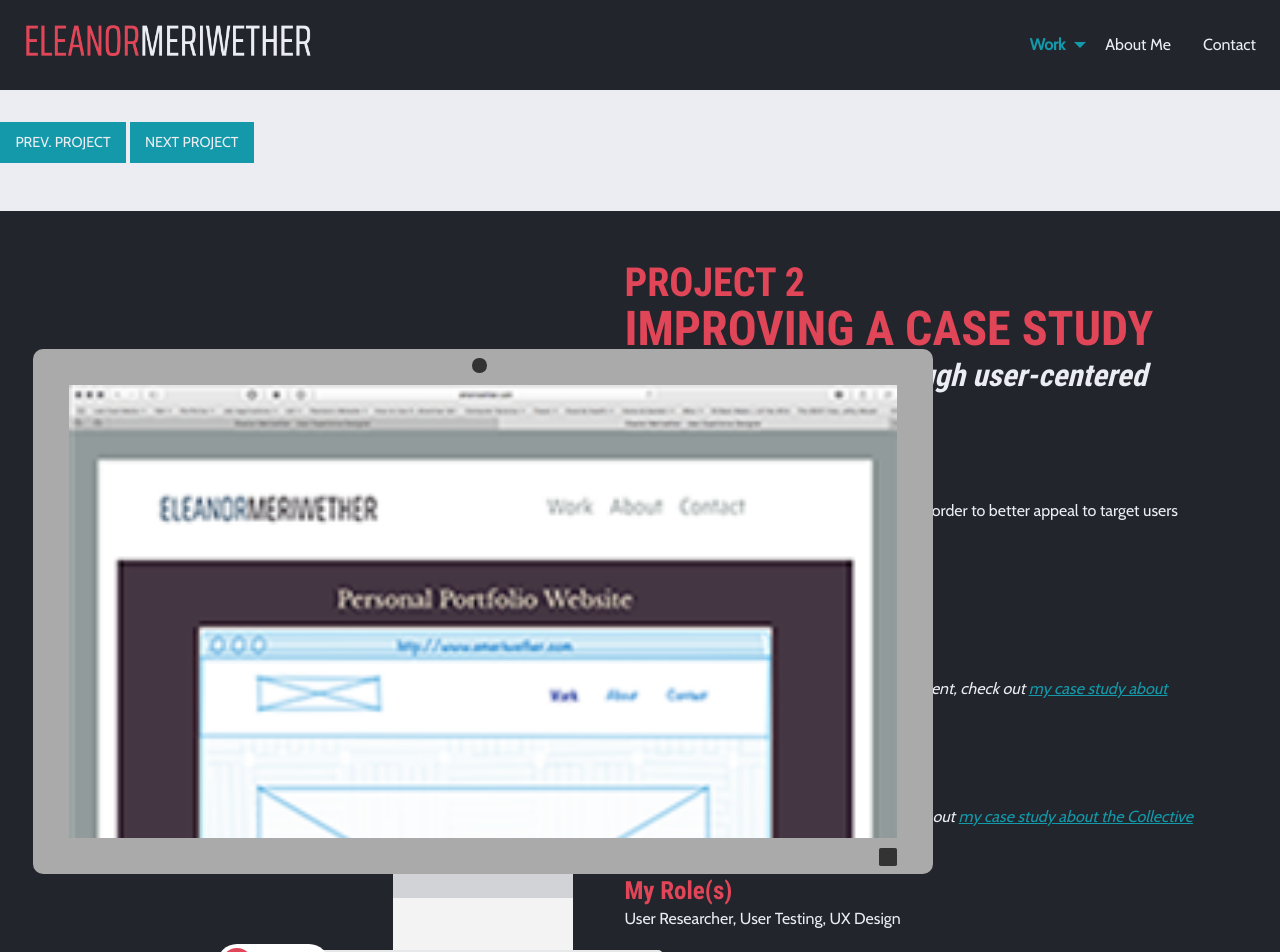
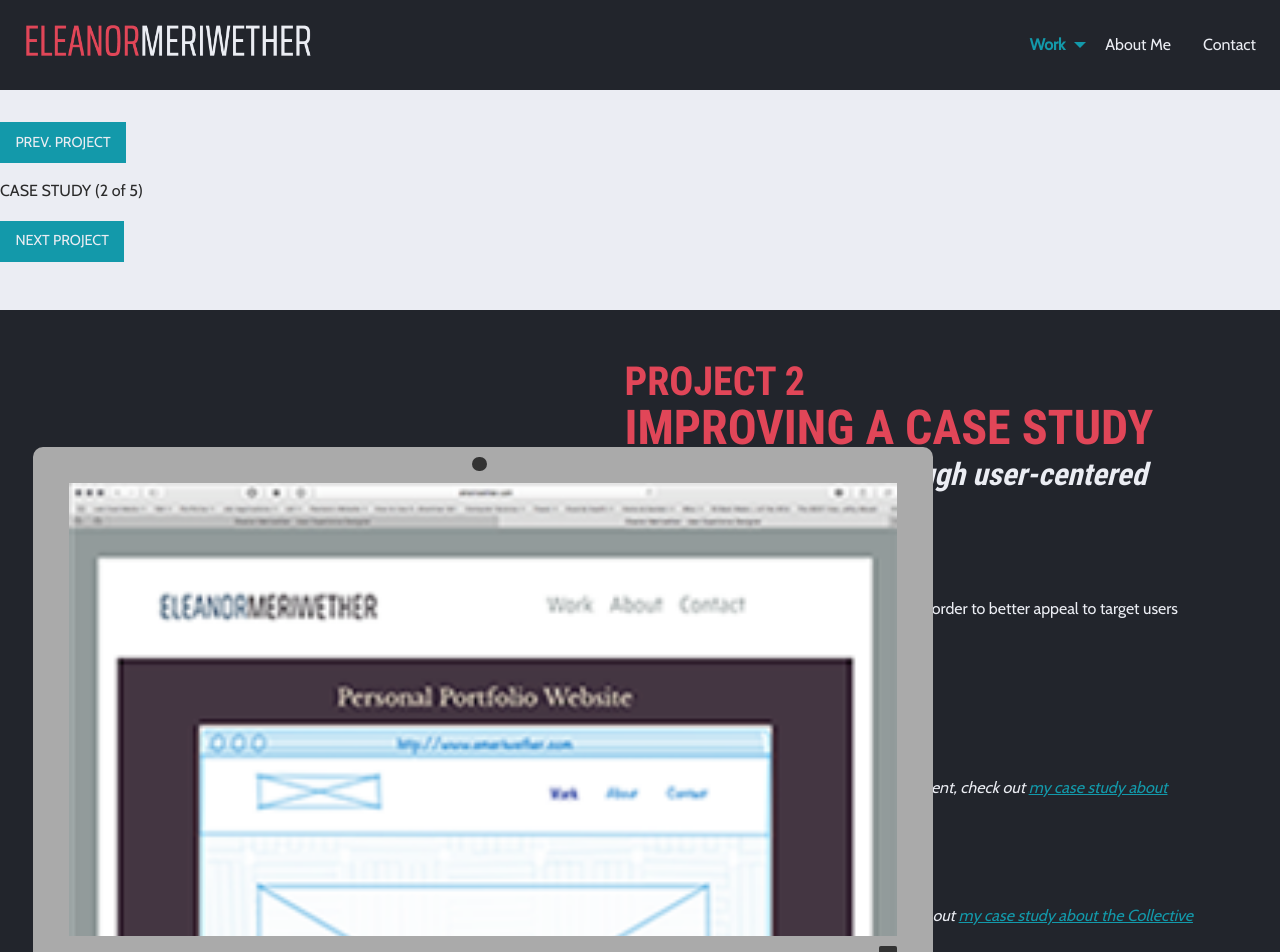
Before and after one commit to emeriwether/emeriwether.github.io, a Jekyll site: the page built from project.html, in a window 1280 px wide. Shown: the top 952 px of the page. Built offline with Jekyll 4.4.1, drawn with Linux system fonts in a browser that asks for light colours.

Commit message:
ct prev comm

```diff
--- a/project.html
+++ b/project.html
@@ -9,6 +9,7 @@ css: /css2/project.css
 
 <nav class="cell projectNav">
     <a class="button" href="/projectA.html">PREV. PROJECT</a>
+    <p>CASE STUDY (2 of 5)</p>
     <a class="button" href="/projectC.html">NEXT PROJECT</a>
 </nav>
 
```
